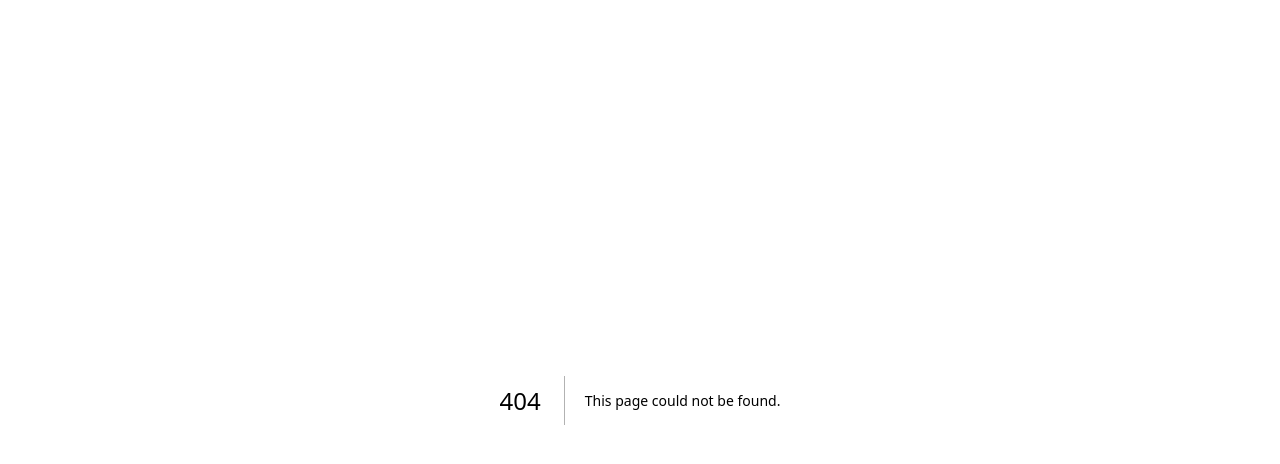
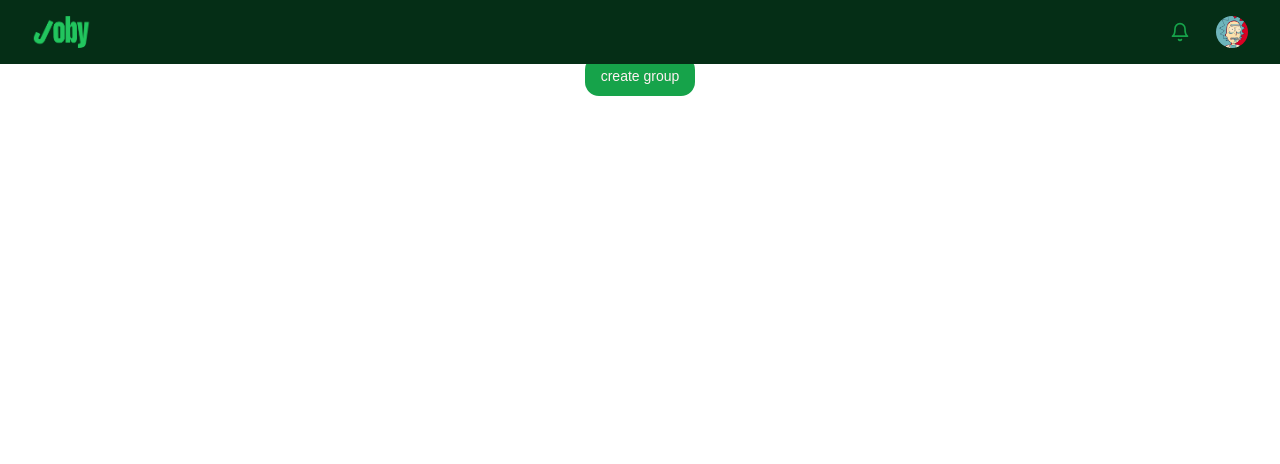
Before and after one commit to 0xmosta/joby, a Next.js app: page /chatsetup in a window 1280 px wide. Before the commit this address had no page. Shown: the top 464 px of the page. Built offline with nearby package versions, Linux system fonts and the light colour scheme; no server answers.

Commit message:
feat: enabled chat pages

```diff
--- /dev/null
+++ b/src/pages/chatsetup/index.tsx
@@ -0,0 +1,37 @@
+import DashboardLayout from "@/components/Dashboard"
+import { Button } from "@/components/ui/button"
+import { usePrivy } from "@privy-io/react-auth"
+import { UserInfoResponse } from "../api/auth/user-info"
+import useUserStore from "@/hooks/useUserStore"
+
+
+export default function ChatSetup() {
+  const { user } = usePrivy()
+
+  const testAPI = async () => {
+    const response = await fetch('/api/auth/user-info')
+    const data = await response.json() as UserInfoResponse
+    console.log(data)
+    useUserStore.setState({ userId: data.user?.id, userChatIdentity: data.user?.identity })
+  }
+
+  const createGroup = async () => {
+    const response = await fetch('/api/chat/create-group')
+    const data = await response.json()
+    console.log(data)
+  }
+
+  console.log(user)
+  return (
+    <DashboardLayout>
+      <div className="flex flex-col w-full h-full justify-center items-center gap-2 p-2">
+        <Button onClick={testAPI}>
+          test user credentials
+        </Button>
+        <Button onClick={createGroup}>
+          create group
+        </Button>
+      </div>
+    </DashboardLayout>
+  )
+}
--- a/src/pages/index.tsx
+++ b/src/pages/index.tsx
@@ -19,7 +19,7 @@ export default function JobyLanding() {
     if (ready && authenticated) {
       console.log('authenticated')
       if (user?.github?.name) {
-        useUserStore.setState({ username: user.github.name })
+        useUserStore.setState({ username: user.github.username })
       }
       router.push('/onboarding')
 
@@ -29,7 +29,7 @@ export default function JobyLanding() {
   return (
     <div className="flex flex-col min-h-screen">
       <header className="px-4 lg:px-6 h-14 flex items-center justify-between max-w-7xl mx-auto w-full">
-        <Link className="flex items-center justify-center" href="#">
+        <Link className="flex items-center justify-center" href="/">
           <span className="sr-only">Joby</span>
           <Image src={'/JobyLogo2.png'} alt="Joby Logo" width={60} height={60} />
         </Link>
--- a/src/pages/profile/index.tsx
+++ b/src/pages/profile/index.tsx
@@ -1,6 +1,6 @@
 "use client"
 
-import { useState } from 'react'
+import { useEffect, useState } from 'react'
 import { Tabs, TabsContent, TabsList, TabsTrigger } from "@/components/ui/tabs"
 import { Card, CardContent, CardDescription, CardFooter, CardHeader, CardTitle } from "@/components/ui/card"
 import { Input } from "@/components/ui/input"
@@ -31,8 +31,8 @@ export default function UserProfilePage() {
                 <AvatarFallback>{name.split(' ').map(n => n[0]).join('')}</AvatarFallback>
               </Avatar>
               <div>
-                <CardTitle className="text-2xl">{name}</CardTitle>
-                <CardDescription>{email}</CardDescription>
+                <CardTitle className="text-2xl">{user?.github?.username}</CardTitle>
+                <CardDescription>{user?.wallet?.address}</CardDescription>
               </div>
             </div>
           </CardHeader>
@@ -40,7 +40,7 @@ export default function UserProfilePage() {
             <Tabs defaultValue="personal" className="w-full">
               <TabsList className="grid w-full grid-cols-4">
                 <TabsTrigger value="personal"><User className="mr-2 h-4 w-4" /> Personal</TabsTrigger>
-                <TabsTrigger value="account"><Key className="mr-2 h-4 w-4" /> Account</TabsTrigger>
+                <TabsTrigger value="account"><Key className="mr-2 h-4 w-4" /> Wallet</TabsTrigger>
                 <TabsTrigger value="notifications"><Bell className="mr-2 h-4 w-4" /> Notifications</TabsTrigger>
                 <TabsTrigger value="privacy"><Shield className="mr-2 h-4 w-4" /> Privacy</TabsTrigger>
               </TabsList>
```
